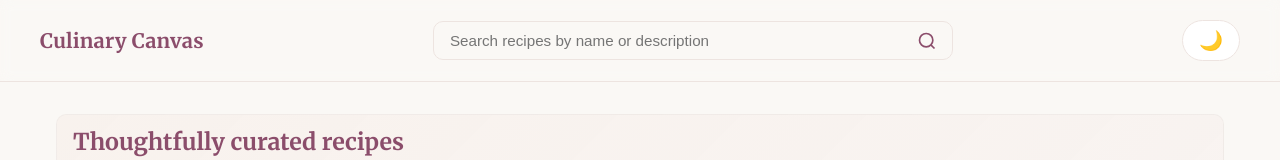
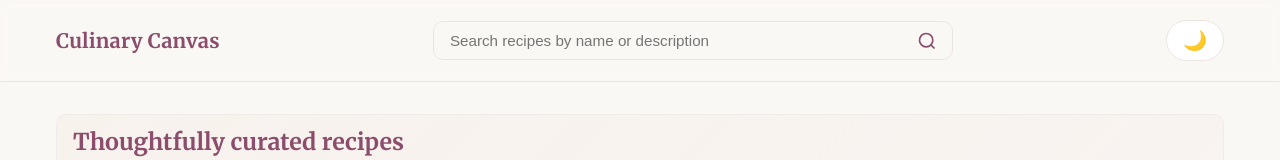
Before and after one commit to ayush2991/culinary-canvas, a plain HTML site: page index.html in a window 1280 px wide. Shown: the top 160 px of the page. Drawn offline with Linux system fonts and the light colour scheme.

Commit message:
fix minor css issue

```diff
--- a/styles.css
+++ b/styles.css
@@ -113,7 +113,7 @@ header {
     position: sticky;
     top: 0;
     background: transparent;
-    padding: 1.25rem 1rem;
+    padding: 1.25rem 0;
     border-bottom: 1px solid var(--border);
     backdrop-filter: blur(6px);
 }
@@ -121,6 +121,7 @@ header {
 .header-content {
     max-width: 1200px;
     margin: 0 auto;
+    padding: 0 1rem;
     display: flex;
     align-items: center;
     justify-content: space-between;
```
